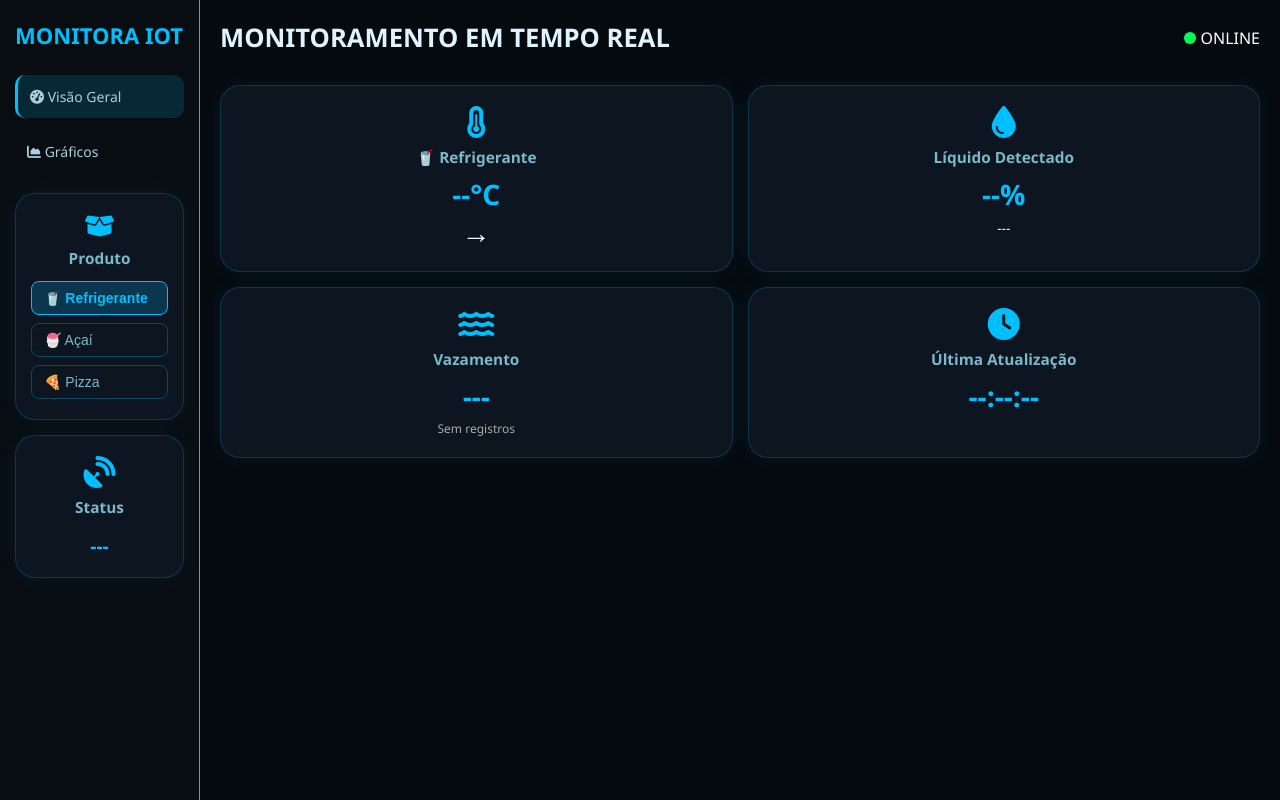
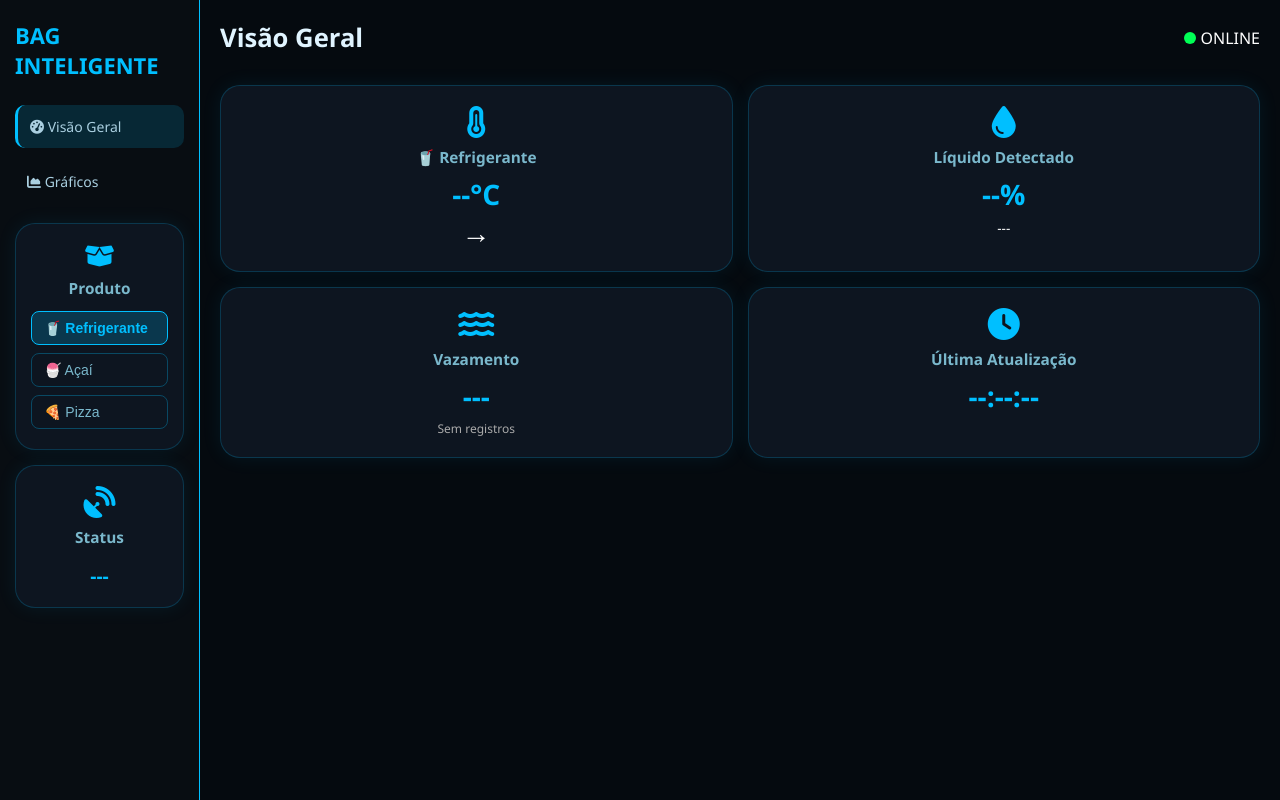
Before and after one commit to TH06A/monitorando-iot, a Flask app: page / in a window 1280 px wide. Run offline with Flask 3, Linux system fonts and the light colour scheme; data that the repository does not hold is empty; some libraries are stand-ins or nearby versions.

Commit message:
Update dashboard.html

```diff
--- a/templates/dashboard.html
+++ b/templates/dashboard.html
@@ -11,7 +11,7 @@
 <body>
 
 <div class="sidebar">
-    <div class="logo">MONITORA IOT</div>
+    <div class="logo">BAG INTELIGENTE</div>
     <ul>
         <li id="nav-dashboard" class="nav-ativo" onclick="mostrarPagina('dashboard')">
             <i class="fa-solid fa-gauge-high"></i> Visão Geral
@@ -51,7 +51,7 @@
 
 <div class="content">
     <div class="header">
-        <h1 id="titulo-pagina">MONITORAMENTO EM TEMPO REAL</h1>
+        <h1 id="titulo-pagina">Visão Geral</h1>
         <div class="status">
             <span class="online"></span>
             ONLINE
```
